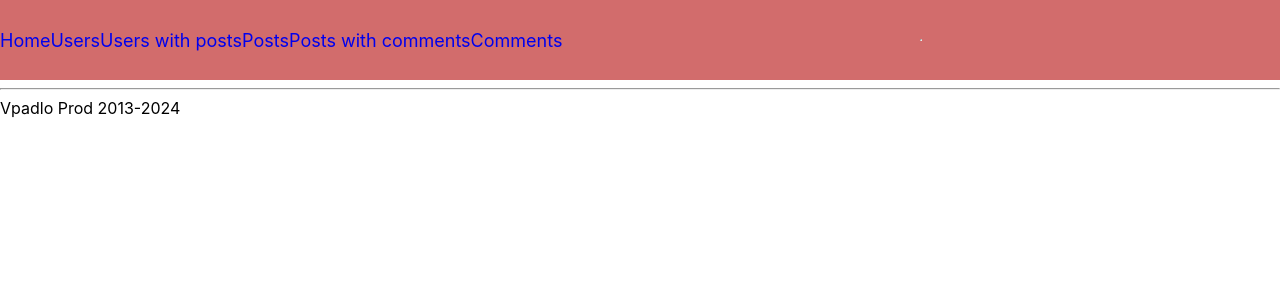
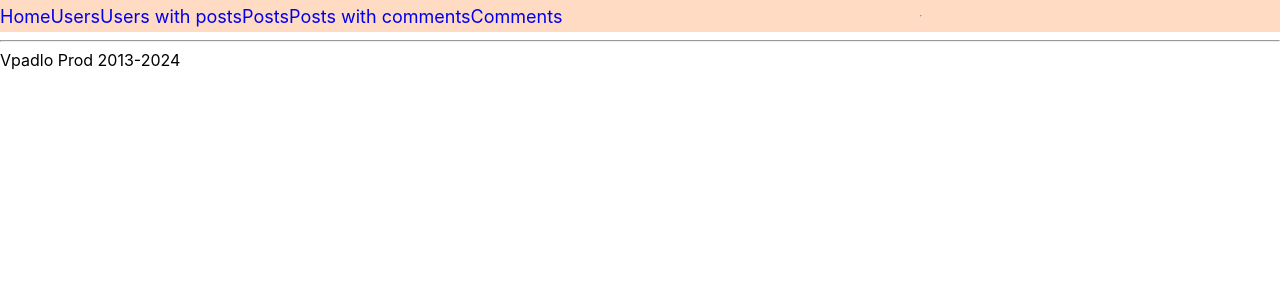
Before and after one commit to Dronvpadlo/react_project, a React (Create React App) app: page / in a window 1280 px wide. Shown: the top 300 px of the page. Built offline with nearby package versions, Linux system fonts and the light colour scheme; no server answers.

Commit message:
Complete HW without CSS

```diff
--- a/src/Components/Header.module.css
+++ b/src/Components/Header.module.css
@@ -1,10 +1,11 @@
 .headerSection{
+    background-color: #ffdbc3;
     display: flex;
     justify-content: space-evenly;
     align-items: center;
-    background-color: #d26c6c;
-    height: 10vh;
-    width: 100%;
+    height: 4vh;
+    color: white;
+    margin: 0;
 }
 .link{
     text-decoration: none;
```
